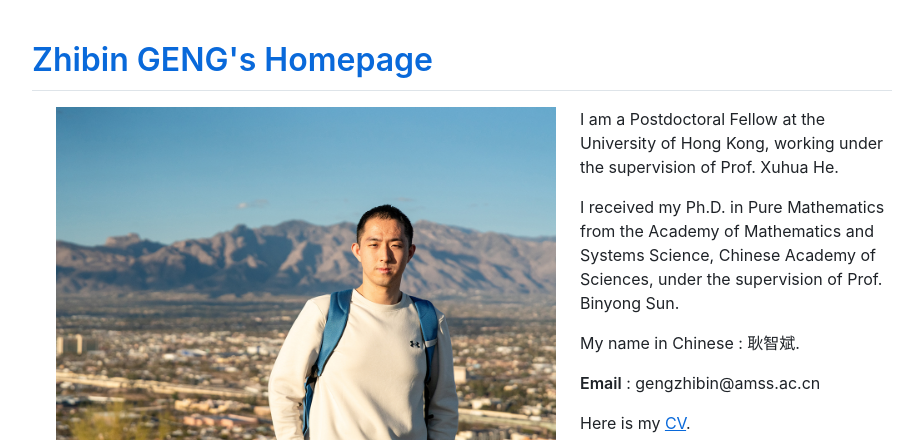
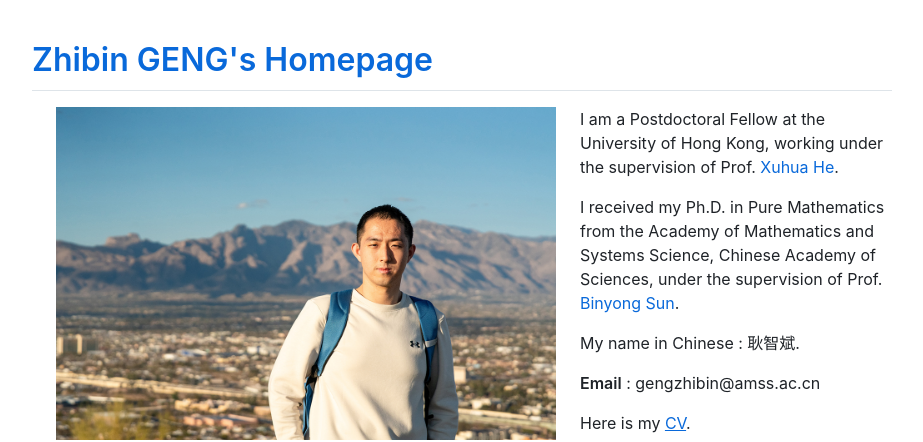
Before and after one commit to Lyle24/zhibingeng, a Jekyll site: the page built from index.md, in a window 1280 px wide. Shown: the top 442 px of the page, without its empty margins (178-1101 px from the left). Built offline with Jekyll 4.4.1, drawn with Linux system fonts in a browser that asks for light colours; part of the change alters nothing that is shown.

```diff
--- a/index.md
+++ b/index.md
@@ -12,9 +12,9 @@ layout: default
   </div>
 </div>
 
-I am a Postdoctoral Fellow at the University of Hong Kong, working under the supervision of Prof. Xuhua He.
+I am a Postdoctoral Fellow at the University of Hong Kong, working under the supervision of Prof. [Xuhua He](https://hkumath.hku.hk/~xuhuahe/).
 
-I received my Ph.D. in Pure Mathematics from the Academy of Mathematics and Systems Science, Chinese Academy of Sciences, under the supervision of Prof. Binyong Sun.
+I received my Ph.D. in Pure Mathematics from the Academy of Mathematics and Systems Science, Chinese Academy of Sciences, under the supervision of Prof. [Binyong Sun](http://www.iasm.zju.edu.cn/SunBinyong/list.htm).
 
 My name in Chinese : 耿智斌.
 
```
